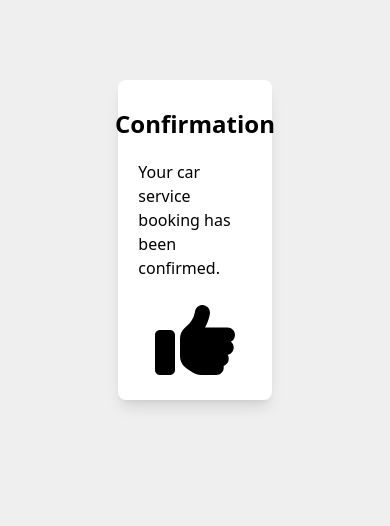
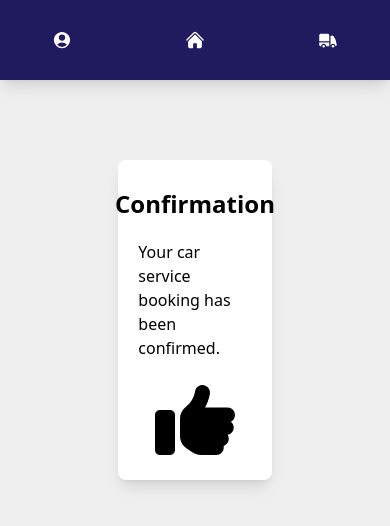
Before and after one commit to nahoom-belete/auto-service, a React (Vite) app in the folder app/: page /auto-service/confirm in a window 390 px wide. Shown: the top 526 px of the page. Built offline with nearby package versions, Linux system fonts and the light colour scheme.

Commit message:
Add responsiveness to nav layout

```diff
--- a/app/src/components/pages/NewBooking.jsx
+++ b/app/src/components/pages/NewBooking.jsx
@@ -15,13 +15,13 @@ function NewBooking() {
         <div className="flex flex-col max-h-full">
                 <div className="bg-[#FFF] shadow-lg w-screen min-h-[40px] border-b-[1px] border-gray-300">
                 </div>
-                <div className="flex w-screen min-h-screen">
+                <div className="flex flex-col lg:flex-row w-screen min-h-screen">
                     <NavigationLoggedIn/>
                     <div className="flex flex-col bg-[#FFF] shadow-lg w-screen min-h-screen overflow-hidden">
                         <div className="min-w-full min-h-[60px] bg-[#f8f8f8]">
 
                         </div>
-                        <div className="z-30 flex items-end gap-2 ps-5 border-b-[1px] border-gray-300
+                        <div className="z-30 flex items-end gap-2 border-b-[1px] border-gray-300
                             min-w-full min-h-[60px]">
                             <a href="#" className="z-50 mb-[-2px] border border-b-[5px] border-b-white rounded text-sm
                             text-[#201a5e] px-5 py-2">
@@ -48,7 +48,7 @@ function NewBooking() {
                                 </div>
                             </div>
                             <div className="flex ps-5 lg:justify-start w-full pt-5">
-                                <div className="grid grid-cols-2 lg:grid-cols-3 gap-2 lg:w-fit pe-1 h-[400px] overflow-y-scroll">
+                                <div className="grid grid-cols-2 lg:grid-cols-3 gap-2 w-screen lg:w-fit pe-1 h-[400px] overflow-y-scroll">
                                     <VehicleCard/>
                                     <VehicleCard/>
                                     <VehicleCard/>
--- a/app/src/components/partials/NavigationLoggedIn.jsx
+++ b/app/src/components/partials/NavigationLoggedIn.jsx
@@ -8,26 +8,27 @@ const handleHover = (event) => {
 
 function NavigationLoggedIn() {
   return (
-    <div className="hidden lg:block">
-      <div className="flex gap-2 min-h-screen border-e-2 bg-[#201a5e] shadow-lg w-[60px]">
-        <div className="flex flex-col gap-y-5 items-center w-full">
-          <div onMouseOver={handleHover} className="flex justify-center group hover:bg-[#c8c1ff] p-5 w-full">
+    <div className="">
+      <div className="flex gap-2 h-[80px] w-screen lg:min-h-screen bg-[#201a5e] shadow-lg lg:w-fit">
+        <div className="flex flex-row lg:flex-col gap-2 lg:gap-5 items-center w-screen lg:w-fit">
+          <div onMouseOver={handleHover} className="flex justify-center group hover:bg-[#c8c1ff] p-5
+              w-full lg:w-fit border-[#c8c1ff] lg:border-e-0">
             <a href="#">
-                <UserCircleIcon className="size-5 text-[#fff] group-hover:text-[#201a5e]" />
+                <UserCircleIcon className="size-5 text-[#fff] group-hover:text-[#201a5e] w-fit" />
             </a>
           </div>
-          <div className="flex justify-center group hover:bg-[#c8c1ff] p-5 w-full">
+          <div className="flex justify-center group hover:bg-[#c8c1ff] p-5 w-full lg:w-fit">
             <a href="#">
-              <HomeIcon className="size-5 text-[#fff] group-hover:text-[#201a5e]" />
+              <HomeIcon className="size-5 text-[#fff] group-hover:text-[#201a5e] w-fit" />
             </a>
           </div>
-          <div className="flex justify-center group hover:bg-[#c8c1ff] p-5 w-full">
+          <div className="flex justify-center group hover:bg-[#c8c1ff] p-5 w-full lg:w-fit">
             <a href="#">
-                <TruckIcon className="size-5 text-[#fff] group-hover:text-[#201a5e]" />
+                <TruckIcon className="size-5 text-[#fff] group-hover:text-[#201a5e] w-fit" />
             </a>
           </div>
         </div>
-        <div className="flex flex-col gap-5">
+        <div className="gap-5 hidden">
           <h1 id="profile-notify" className="py-5 text-sm hidden">Profile</h1>
           <h1 className="py-5 text-sm hidden">Dashboard</h1>
           <h1 className="py-5 text-sm hidden">Profile</h1>
--- a/app/src/components/partials/VehicleCard.jsx
+++ b/app/src/components/partials/VehicleCard.jsx
@@ -5,7 +5,7 @@ function VehicleCard() {
     <div>
             <button className='flex justify-center items-center w-[150px] h-[150px] lg:w-[200px] lg:h-[200px] bg-[#201a5e]
                             lg:hover:bg-[#c8c1ff] focus:bg-[#c8c1ff] text-[#fff] focus:text-[#201a5e]'>
-                <TruckIcon className="size-20 "/>
+                <TruckIcon className="size-20"/>
             </button>
     </div>
     )
```
